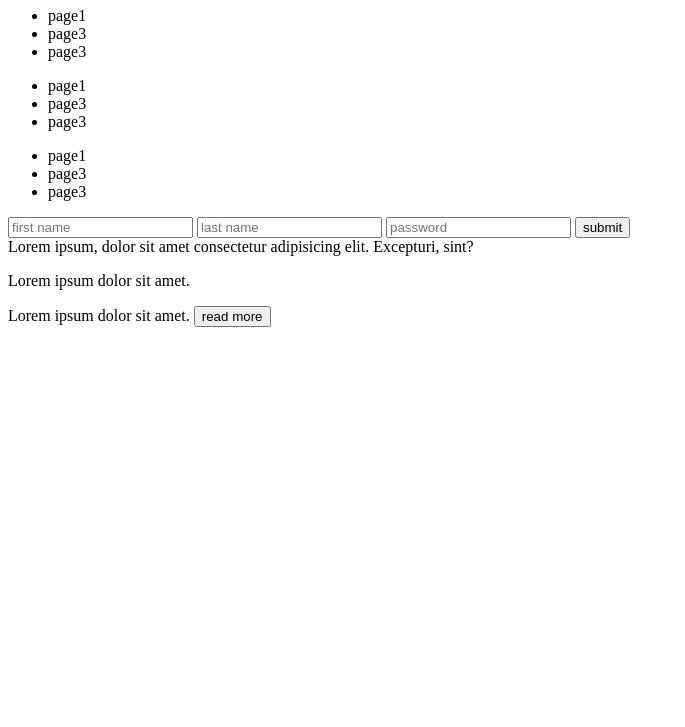
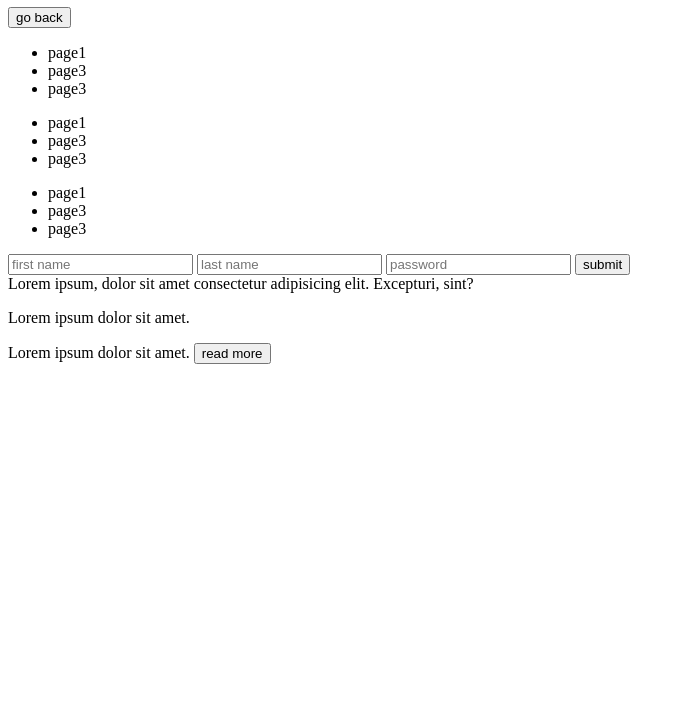
Before and after one commit to meng-mao/git-project, a plain HTML site: page index.html in a window 1280 px wide. Shown: the part 73-800 px from the top of the page, without its empty margins (0-685 px from the left). Drawn offline with Linux system fonts and the light colour scheme.

Commit message:
added go back button

```diff
--- a/index.html
+++ b/index.html
@@ -11,6 +11,9 @@
 <body>
     <div class="contianer">
         <h1>This is Git Project</h1>
+        <div class="group_btn">
+            <button>go back</button>
+        </div>
         <ul>
             <li>page1</li>
             <li>page3</li>
```
